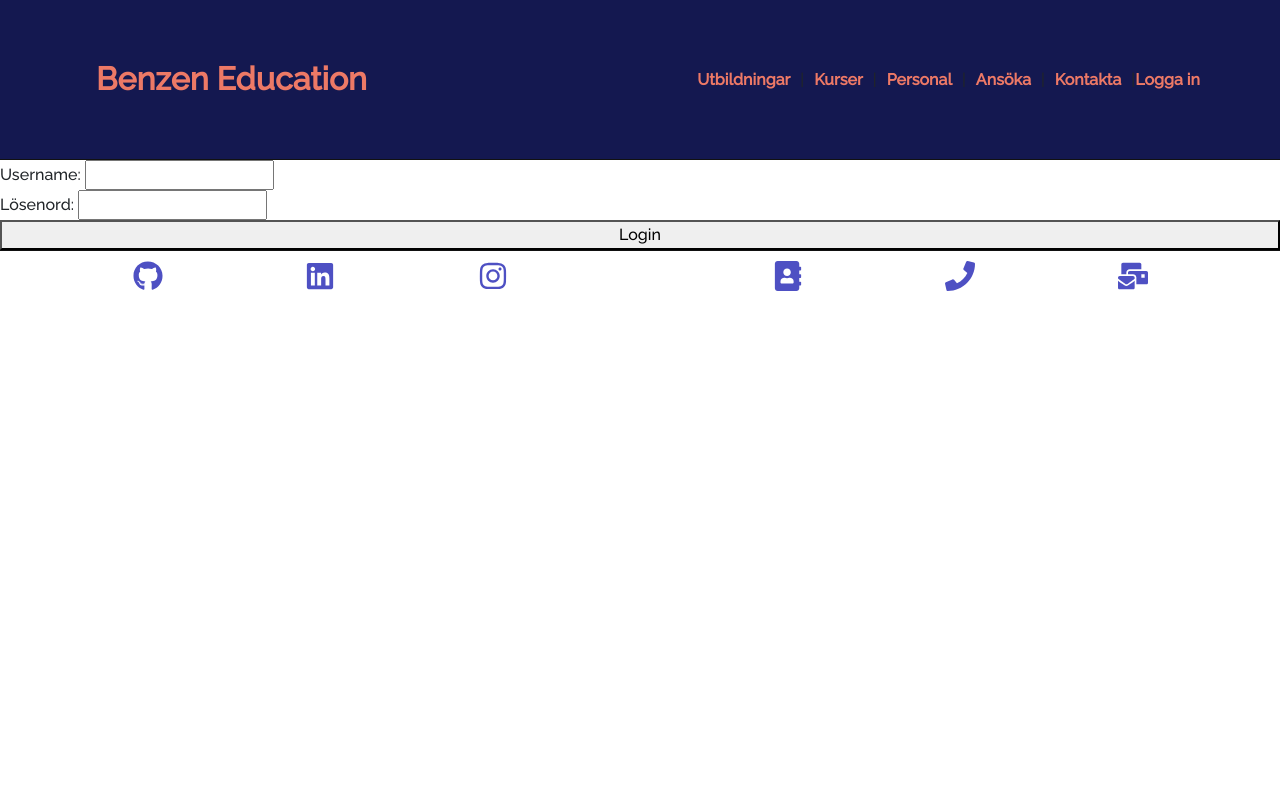
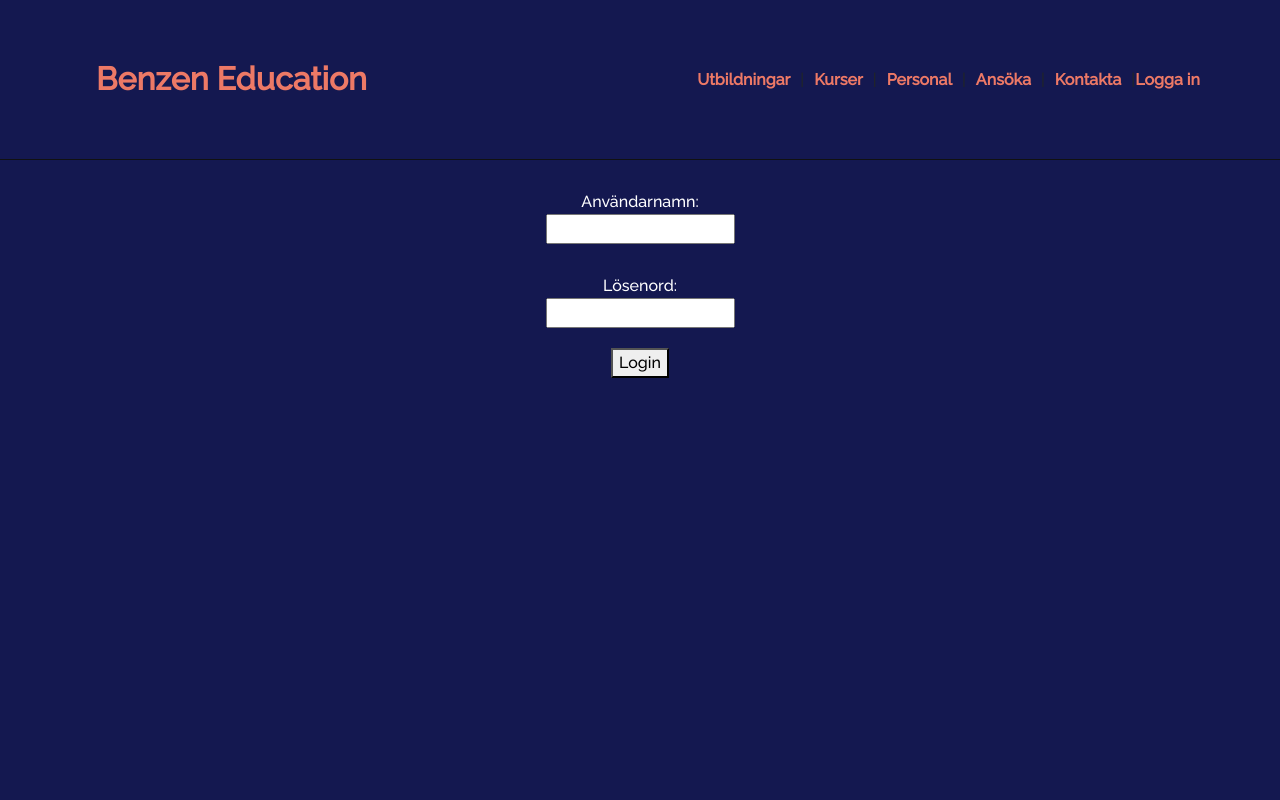
Before and after one commit to Ravelloo2/Benzen, a React (Create React App) app: page /login in a window 1280 px wide. Shown: the top 800 px of the page. Built offline with nearby package versions, Linux system fonts and the light colour scheme; a web font is replaced by a local one.

Commit message:
css login done

```diff
--- a/src/Components/Login.jsx
+++ b/src/Components/Login.jsx
@@ -1,37 +1,34 @@
 // // Det här bara Eliaz Kod
 
-import React, { useState } from 'react'
-import { useNavigate, useLocation } from 'react-router-dom'
-import { useAuth } from './auth'
-import '../css/login.css'
+import React, { useState } from "react";
+import { useNavigate, useLocation } from "react-router-dom";
+import { useAuth } from "./auth";
+import "../css/login.css";
 
 const Login = () => {
-    const [user, setuser] = useState('')
-    const [pass, setpass] = useState('')
-    const auth = useAuth();
-    const navigate = useNavigate();
-    const location = useLocation();
+  const [user, setuser] = useState("");
+  const [pass, setpass] = useState("");
+  const auth = useAuth();
+  const navigate = useNavigate();
+  const location = useLocation();
 
-    const redirectPath = location.state?.path || '/'
+  const redirectPath = location.state?.path || "/";
 
-    const handleLogin = () => {
-        auth.login(user)
-        auth.login(pass)
-        navigate(redirectPath, { replace: true })
-    }
-
+  const handleLogin = () => {
+    auth.login(user);
+    auth.login(pass);
+    navigate(redirectPath, { replace: true });
+  };
 
   return (
-    <div className='login-form'>
-        <label>
-            Username: <input type='text' onChange={(e) => setuser(e.target.value)} />
-        </label>
-        <label>
-            Lösenord: <input type='password' onChange={(e) => setpass(e.target.value)} />
-        </label>
-        <button onClick={handleLogin} >Login</button>
+    <div className="login-form">
+      <label className="login-label"> Användarnamn:</label>
+      <input type="text" onChange={(e) => setuser(e.target.value)} />
+      <label className="login-label"> Lösenord: </label>
+      <input type="password" onChange={(e) => setpass(e.target.value)} />
+      <button id="login-btn" onClick={handleLogin}>Login</button>
     </div>
-  )
-}
+  );
+};
 
-export default Login
+export default Login;
--- a/src/Components/Navbar.jsx
+++ b/src/Components/Navbar.jsx
@@ -23,7 +23,7 @@ function Navbar() {
         </Link>
       )}
     {auth.user && (
-      <button className='navbar-content' onClick={handleLogout}>Logga ut</button>
+      <button className='logout-btn' onClick={handleLogout}>Logga ut</button>
     )}
   </nav>
 
--- a/src/css/Header.css
+++ b/src/css/Header.css
@@ -37,6 +37,14 @@ h2 a, .navBar a{
 h2 a:focus, .navBar a:focus{
     color: var(--color-primary);
 }
+
+.logout-btn {
+    background: none;
+    border: none;
+    font-weight: bold;
+    color: #ed7966;
+}
+
 
 /* .main-nav {
     width: 75%;
--- a/src/css/login.css
+++ b/src/css/login.css
@@ -1,5 +1,17 @@
 .login-form {
     display: flex;
     flex-direction: column;
-    justify-content: center;
+    align-items:center;
+    height: 100vh;
+    background-color: #141850;
+    color:white;
+    height: 100vh;
 }
+
+.login-label {
+    margin-top: 30px;
+}
+
+#login-btn {
+    margin-top: 20px;
+}
```
